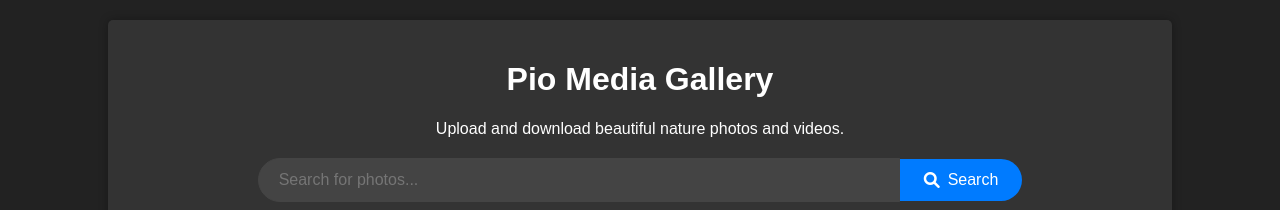
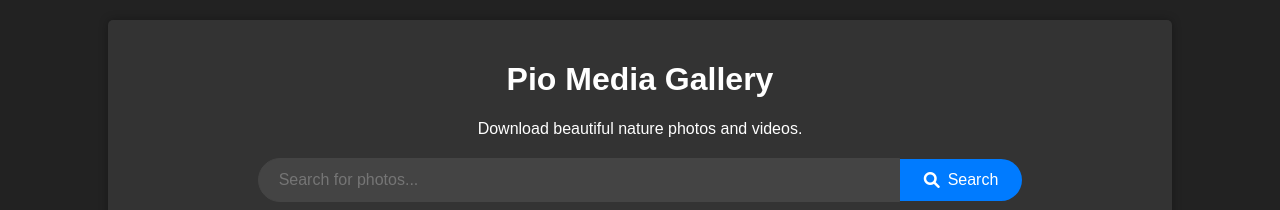
Before and after one commit to ngumamutundu/photoweb, a plain HTML site: page index.html in a window 1280 px wide. Shown: the top 210 px of the page. Drawn offline with Linux system fonts and the light colour scheme.

Commit message:
removed upload since only download is available so far

```diff
--- a/index.html
+++ b/index.html
@@ -240,7 +240,7 @@
     <div class="container">
         <div class="header">
             <h1>Pio Media Gallery</h1>
-            <p>Upload and download beautiful nature photos and videos.</p>
+            <p>Download beautiful nature photos and videos.</p>
         </div>
 
         <!-- Search Bar -->
```
